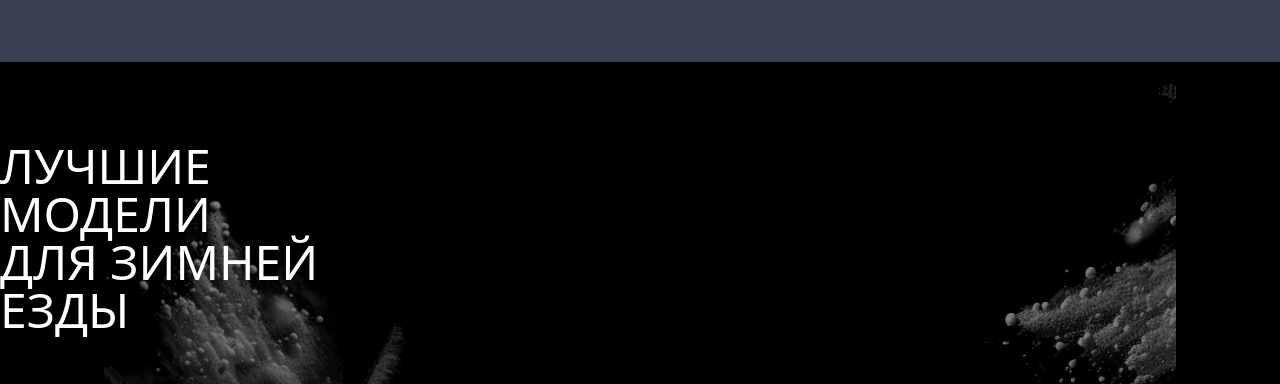
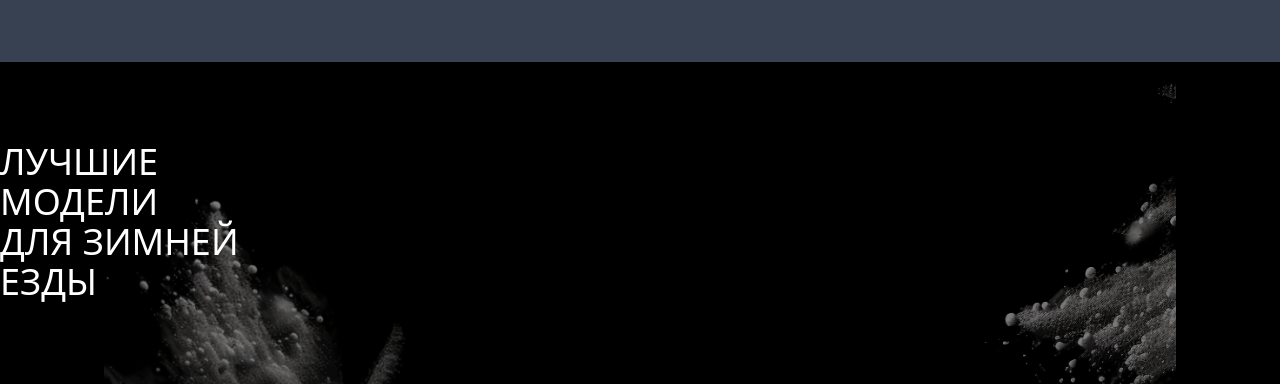
Before and after one commit to otvertka/react-app, a React (Create React App) app: page / in a window 1280 px wide. Shown: the part 3633-4017 px from the top of the page. Built offline with nearby package versions, Linux system fonts and the light colour scheme.

Commit message:
Advantages

```diff
--- a/src/components/UI/Layout/BestWinterModels.jsx
+++ b/src/components/UI/Layout/BestWinterModels.jsx
@@ -4,20 +4,10 @@ import Splash_l from "../images/BestWinterMod-img/splash_left-removebg-preview.p
 const BestWinterModels = (props) => {
   return (
     <section className="relative bg-black w-full flex">
-      <h2 className="uppercase absolute pt-20 z-20 text-white text-5xl w-1/4">
-        Лучшие модели для зимней езды
-      </h2>
+      <h2 className="uppercase absolute pt-20 z-20 text-white text-4xl w-1/4">Лучшие модели для зимней езды</h2>
       <div className="flex justify-around w-full">
-        <img
-          className="z-0 opacity-50 object-cover"
-          src={Splash_l}
-          alt="splash-l"
-        />
-        <img
-          className="z-0 opacity-50 object-cover hidden sm:block"
-          src={Splash_r}
-          alt="splash-r"
-        />
+        <img className="z-0 opacity-50 object-cover" src={Splash_l} alt="splash-l" />
+        <img className="z-0 opacity-50 object-cover hidden sm:block" src={Splash_r} alt="splash-r" />
       </div>
     </section>
   );
```
